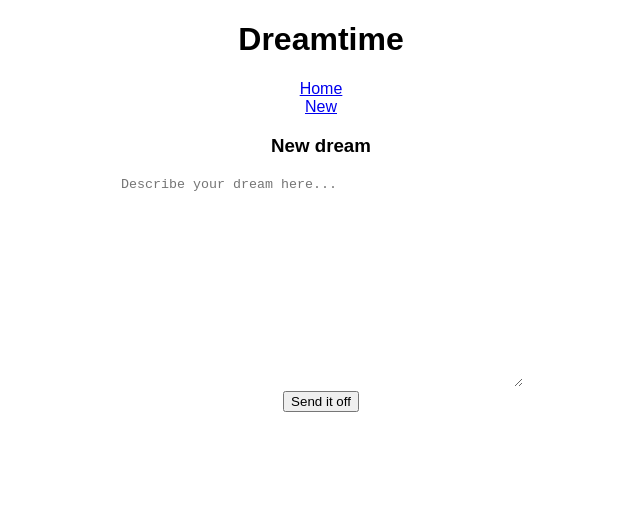
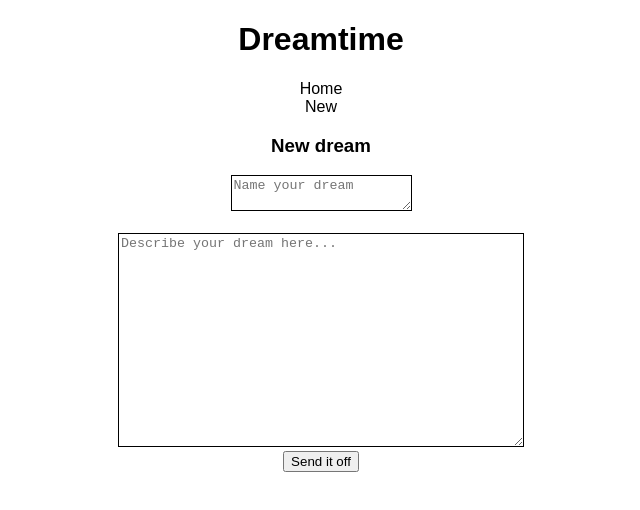
Before and after one commit to willemhelf/dreamtime-frontend, a React (Create React App) app: page /new in a window 1280 px wide. Shown: the top 510 px of the page, without its empty margins (319-959 px from the left). Built offline with nearby package versions, Linux system fonts and the light colour scheme.

Commit message:
post request working

```diff
--- a/src/App.css
+++ b/src/App.css
@@ -6,6 +6,26 @@
   width: 400px;
   padding-bottom: 180px;
   border-width: 0px;
-  border: none;
+  border: black 1px solid;
   outline: none;
 }
+
+.dream-name-input {
+  border: black 1px solid;
+  outline: none;
+}
+
+a {
+  color: black;
+  text-decoration: none;
+}
+
+a:active {
+  color: black;
+  text-decoration: none;
+}
+
+a:visited {
+  color: black;
+  text-decoration: none;
+}
--- a/src/NewDream.js
+++ b/src/NewDream.js
@@ -1,18 +1,56 @@
 import React from 'react'
 
 class NewDream extends React.Component {
-	constructor() {
-		super()
+	constructor(props) {
+		super(props)
+
+		this.state = {
+			content: "",
+			name: ""
+		}
+	}
+
+	handleNameChange = (e) => {
+		e.preventDefault();
+		this.setState({
+			name: e.target.value
+		})
+		console.log(this.state.name)
+	}
+
+	handleContentChange = (e) => {
+		e.preventDefault()
+		this.setState({
+			content: e.target.value
+		})
+		console.log(this.state.content)
+	}
+
+	makePostRequest = (e) => {
+		fetch("http://localhost:3001/dreams", {
+			method: "post",
+			headers: {
+				'Accept': 'application/json',
+				'Content-type': 'application/json'
+			},
+			body: JSON.stringify({
+				name: this.state.name,
+				content: this.state.content
+			})
+		}).then((res) => {
+			console.log(res)
+		})
 	}
 
 	render() {
 		return(
 			<div className="new-dream">
 			<h3>New dream</h3>
-				<textarea placeholder="Describe your dream here..." name="dream" className="dream-text-input">
+				<textarea placeholder="Name your dream" name="dream-name" onChange={this.handleNameChange} className="dream-name-input"></textarea> <br /> <br />
+				<textarea placeholder="Describe your dream here..." name="dream" className="dream-text-input" onChange={this.handleContentChange}>
 				</textarea>
 				<br />
-				<input type="submit" value="Send it off" />
+				<input type="submit" value="Send it off" onClick={this.makePostRequest}/>
 			</div>
 		)
 	}
```
